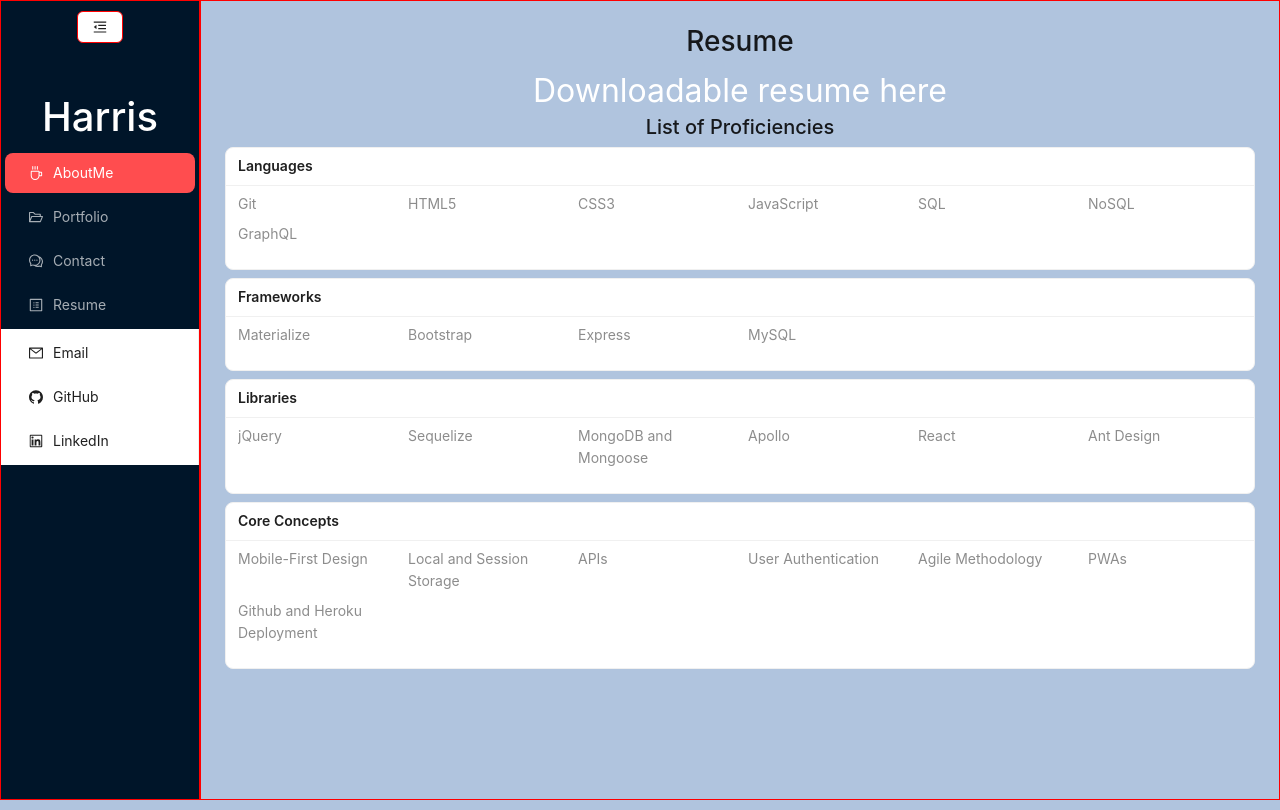
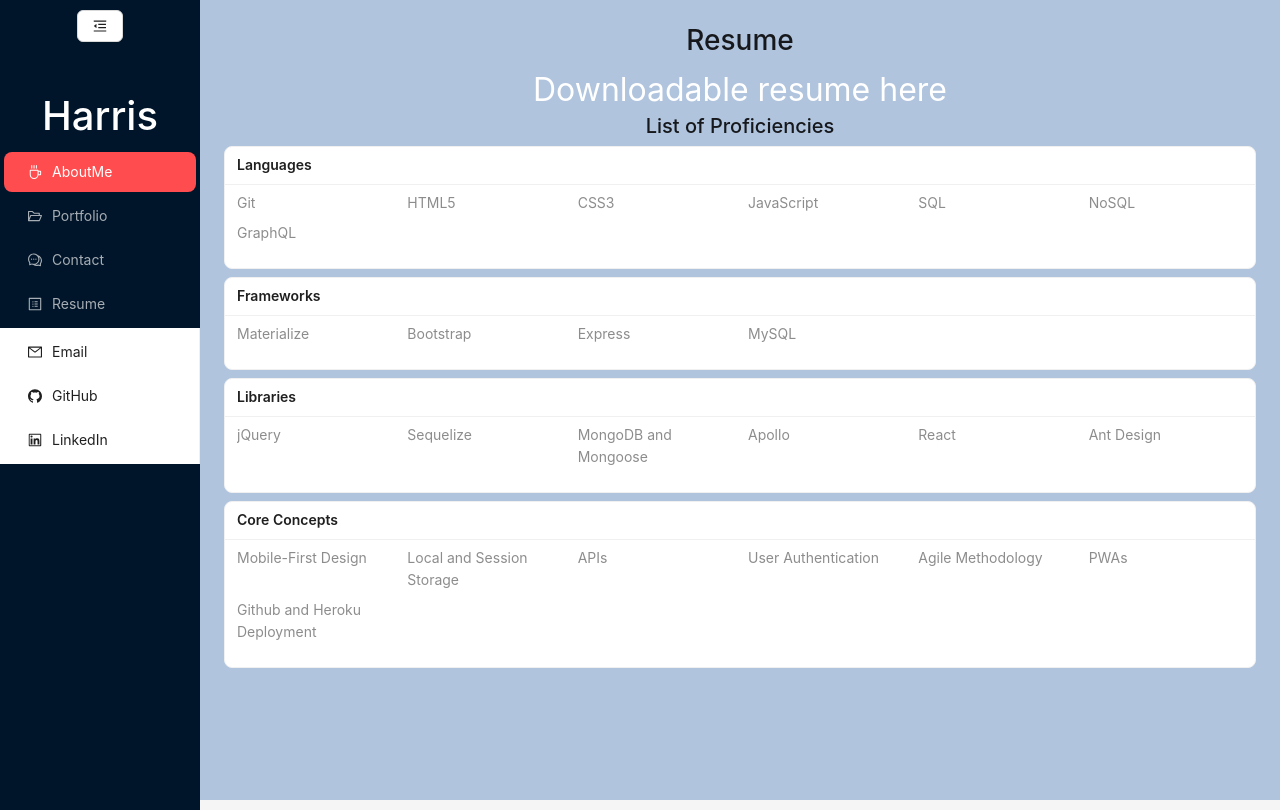
Before and after one commit to miss-mad/portfolio, a React (Create React App) app: page /resume in a window 1280 px wide. Built offline with nearby package versions, Linux system fonts and the light colour scheme.

Commit message:
fixed sidebar not collapsing

```diff
--- a/src/App.css
+++ b/src/App.css
@@ -1,3 +1,4 @@
+/* UNIVERSAL STYLING */
 * {
   margin: 0;
   padding: 0;
@@ -5,6 +6,7 @@
   /* height: 100%; */
 }
 
+/* CSS ROOT VARIABLES */
 :root {
   --iceberg: #79addcff;
   --gold-crayola: #dcbf85ff;
@@ -15,6 +17,7 @@
   --original-blue: lightcyan;
 }
 
+/* GENERAL ELEMENT SELECTORS */
 html {
   height: 100%;
 }
@@ -36,7 +39,7 @@ img {
   height: auto;
 }
 
-/* link styling */
+/* LINK STYLING */
 a:link {
   text-decoration: none;
   color: var(--white);
@@ -54,27 +57,25 @@ a[href*="miss-mad."] {
 
 button {
   margin: 10px auto 50px auto;
-  border: 1px solid red;
+  /* border: 1px solid red; */
 }
 
+/* SIDEBAR STYLING */
 .side-nav {
   background-color: #001529;
-  border: 1px solid red;
   min-height: 100vh;
+  /* border: 1px solid red; */
 }
 
-/* App.jsx element styling */
-
-/* Sidebar styling */
-
-.siderButton {
+.sider-button {
   display: block;
-  border: 1px solid red;
+  /* border: 1px solid red; */
 }
 
 h1.logo {
   text-align: center;
   color: #ffffff;
+  /* border: 1px solid red; */
 }
 
 /* section containers (4) */
@@ -83,31 +84,31 @@ h1.logo {
   align-items: center;
   padding: 24px;
   flex-direction: column;
-  height: 100vh;
   background-color: lightsteelblue;
-  border: 1px solid red;
   width: 100%;
   margin-right: 0;
   margin-left: 0;
+  /* height: 100vh; */
+  /* border: 1px solid red; */
 }
 
 .container-no-flex {
   padding: 24px;
   height: 100vh;
   background-color: lightsteelblue;
-  border: 1px solid red;
   width: 100%;
   margin-right: 0;
   margin-left: 0;
+  /* border: 1px solid red; */
 }
 
-/* portfolio section */
+/* PORTFOLIO STYLING */
 .projects {
   display: flex;
   justify-content: center;
   height: 100%;
   overflow: hidden;
-  border: 1px solid red;
+  /* border: 1px solid red; */
 }
 
 .project0,
@@ -126,10 +127,14 @@ h1.logo {
   align-items: center;
   justify-content: center;
   height: 300px;
-  border: 1px solid red;
+  /* border: 1px solid red; */
 }
 
-/* resume section */
+/* RESUME STYLING */
 .resume-headers {
   text-align: center;
 }
+
+/* .card-widths {
+  width: 80%;
+} */
--- a/src/App.jsx
+++ b/src/App.jsx
@@ -14,9 +14,7 @@ export default function App() {
   return (
     <Router>
       <Layout hasSider={true} style={{ height: "100%" }}>
-        <Sider>
-          <Sidebar />
-        </Sider>
+        <Sidebar />
         <Layout>
           <Content style={{ width: "100%" }}>
             <Routes>
--- a/src/components/Sidebar.jsx
+++ b/src/components/Sidebar.jsx
@@ -19,10 +19,13 @@ const { Sider } = Layout
 export default function Sidebar() {
   const navigate = useNavigate()
   const [collapsed, setCollapsed] = useState(false)
-  const [sidebarSticky, setsidebarSticky] = useState()
 
   const handleNavBarChange = ({ key }) => {
     navigate(key)
+  }
+
+  const onButtonClick = () => {
+    setCollapsed(!collapsed)
   }
 
   const navBarItems = [
@@ -84,25 +87,26 @@ export default function Sidebar() {
   ]
 
   return (
-    <>
     <Affix>
-        <Sider trigger={null} collapsible collapsed={collapsed}>
+      <Sider trigger={null} collapsible collapsed={collapsed} className="sider">
         <div className="side-nav">
-            <Button className="siderButton">
+          <Button className="sider-button" onClick={onButtonClick}>
             {React.createElement(
               collapsed ? MenuUnfoldOutlined : MenuFoldOutlined,
               {
                 className: "trigger",
-                  onClick: () => setCollapsed(!collapsed),
               }
             )}
           </Button>
           {collapsed ? (
-              <h1 className="logo">H</h1>
+            <h1 className="logo">H{/* <a href="#about-me">H</a> */}</h1>
           ) : (
-              <h1 className="logo">Harris</h1>
+            <h1 className="logo">
+              Harris
+              {/* <a href="#about-me">Harris</a> */}
+            </h1>
           )}
-            <nav className="nav-items">
+          <nav>
             <Menu
               theme="dark"
               mode="inline"
@@ -115,6 +119,5 @@ export default function Sidebar() {
         </div>
       </Sider>
     </Affix>
-    </>
   )
 }
```
Lines whose indentation alone changed are shown as unchanged.
